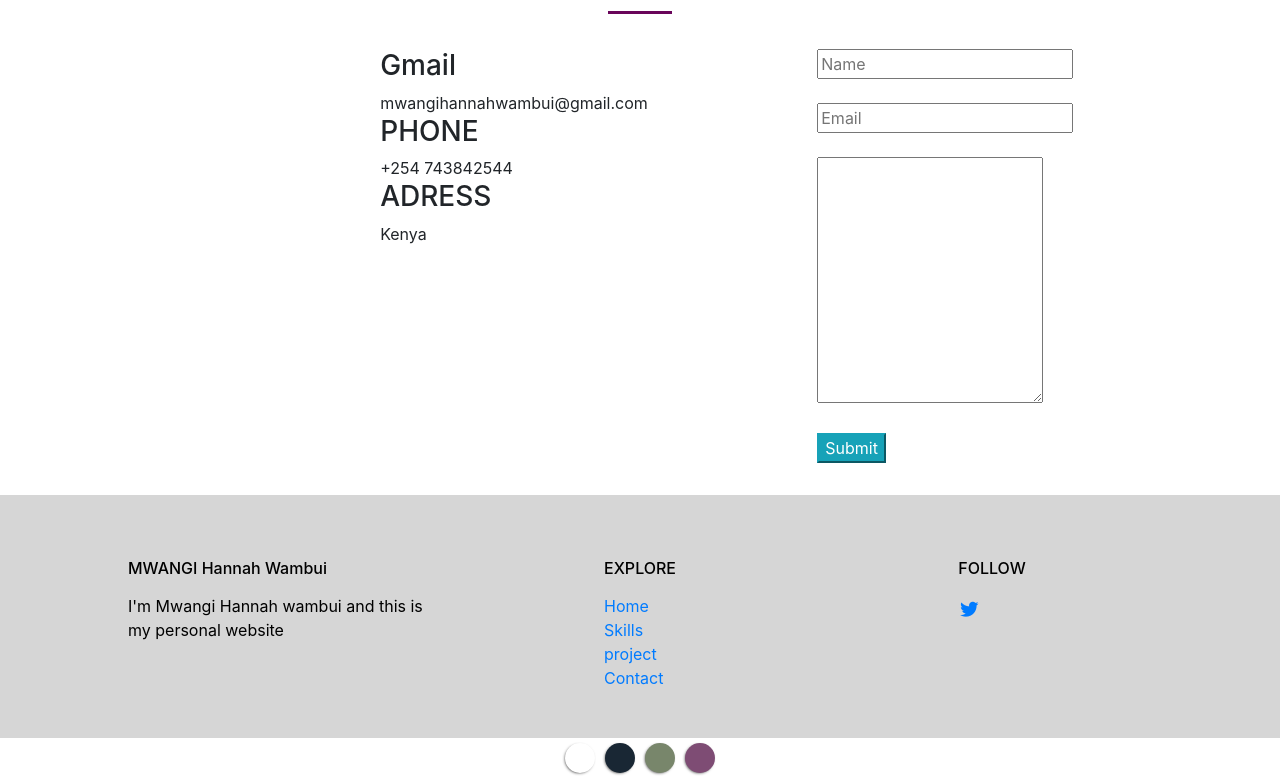
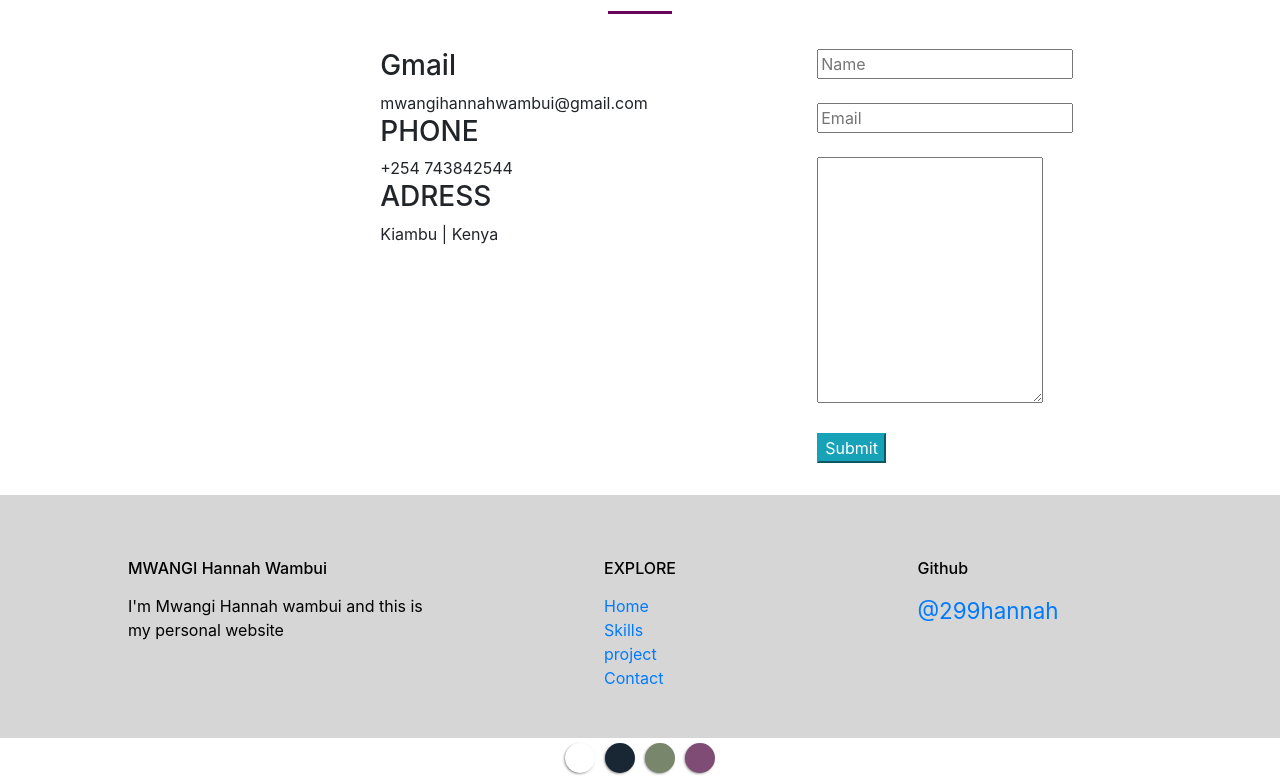
Before and after one commit to 299hannah/portfolio-app, a Django app: page / in a window 1280 px wide. Shown: the part 1406-2184 px from the top of the page. Run offline with Django 3.2, Linux system fonts and the light colour scheme; data that the repository does not hold is empty; some libraries are stand-ins or nearby versions.

Commit message:
portfolio

```diff
--- a/app/templates/portfolio.html
+++ b/app/templates/portfolio.html
@@ -164,7 +164,7 @@
                 <span class="contact__text">+254 743842544</span>
 
                 <h3 class="contact__subtitle">ADRESS</h3>
-                <span class="contact__text">Kenya</span>
+                <span class="contact__text">Kiambu | Kenya</span>
             </div>
 <div class="col-md-9">
             <form action="" class="contact__form">
@@ -205,9 +205,9 @@
         </div>
 
         <div class="footer__data" style="color: black;">
-            <h2 class="footer__title" style="color: black;">FOLLOW</h2>
+            <h2 class="footer__title" style="color: black;">Github</h2>
 
-            <a href="#" class="footer__social"><i class='bx bxl-twitter' ></i></a>
+            <a href="https://github.com/299hannah" class="footer__social">@299hannah</a>
         </div>
 
 
```
